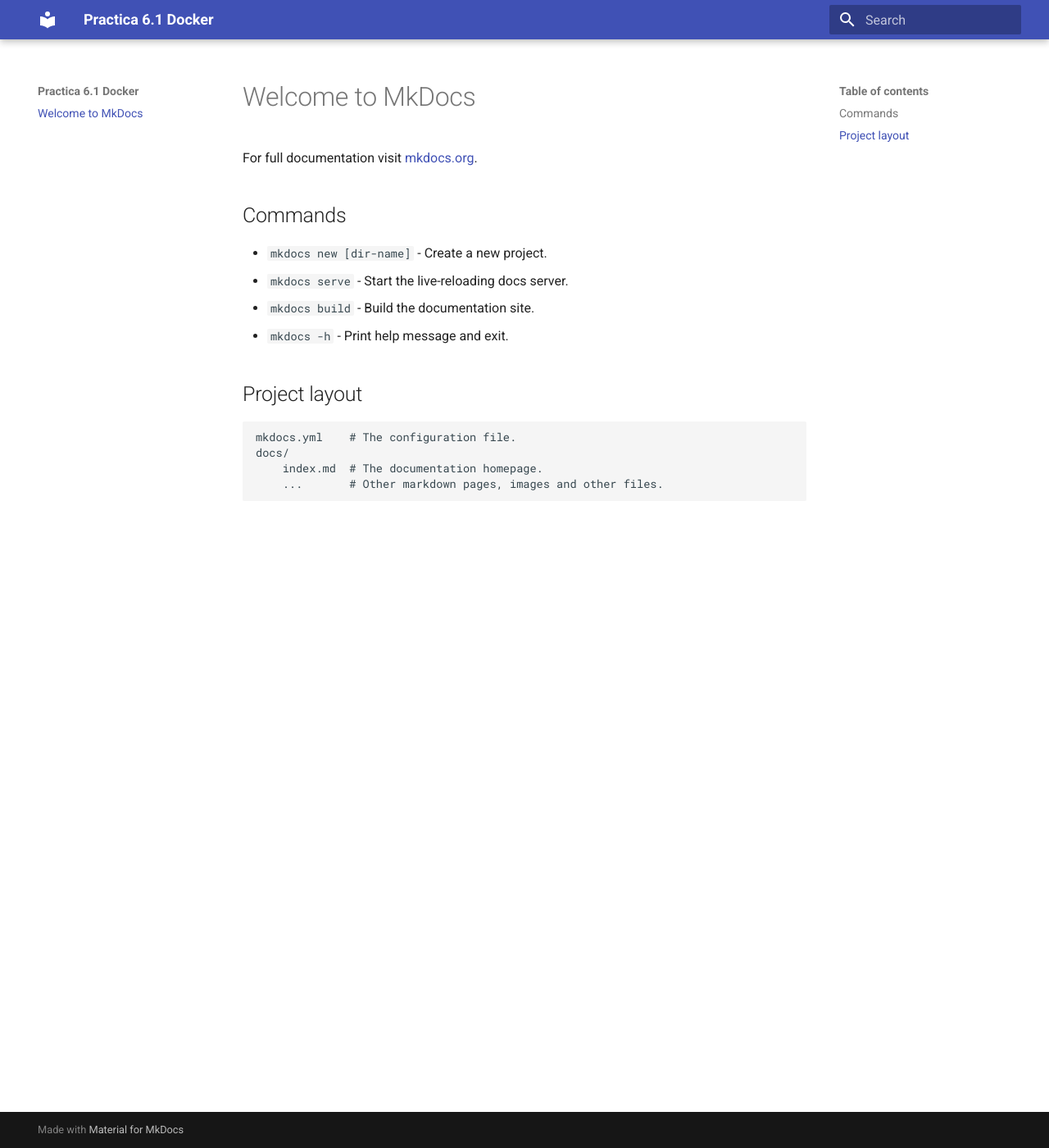
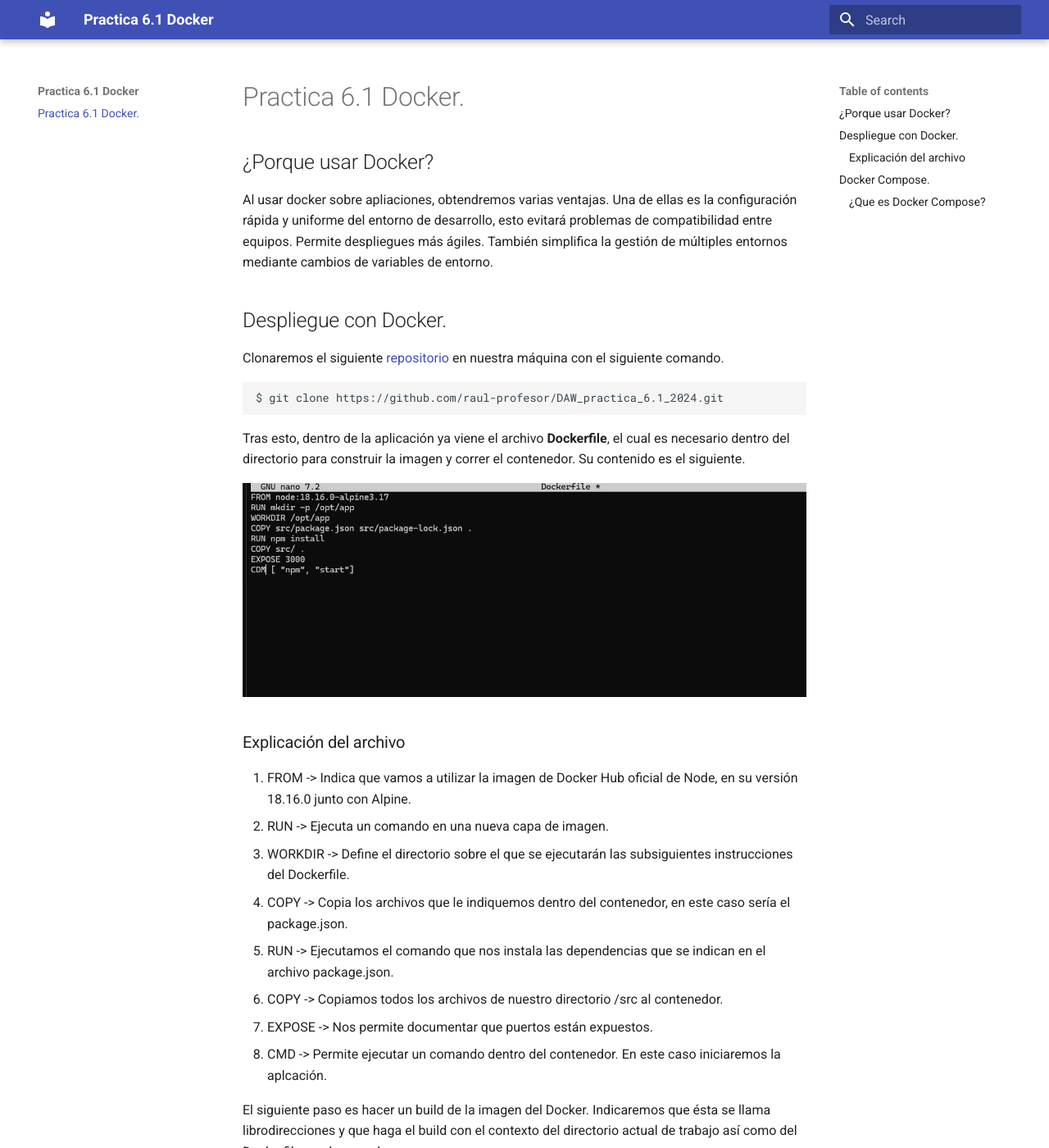
Before and after one commit to a22rucral/practica6.1Docker, an MkDocs documentation site: the page built from docs/index.md, in a window 1280 px wide and 1400 px high. Shown: the whole window at 82% size. Built offline with MkDocs 1.6.1 and Material for MkDocs 9.7.7, drawn with Linux system fonts in a browser that asks for light colours; some of the changed text lies outside the part shown.

Commit message:
subida total

````diff
--- a/docs/index.md
+++ b/docs/index.md
@@ -1,17 +1,65 @@
-# Welcome to MkDocs
+# Practica 6.1 Docker.
+## ¿Porque usar Docker?
+Al usar docker sobre apliaciones, obtendremos varias ventajas. Una de ellas es la configuración rápida y uniforme del entorno de desarrollo, esto evitará problemas de compatibilidad entre equipos. Permite despliegues más ágiles. También simplifica la gestión de múltiples entornos mediante cambios de variables de entorno.
 
-For full documentation visit [mkdocs.org](https://www.mkdocs.org).
+## Despliegue con Docker.
+Clonaremos el siguiente [repositorio](https://github.com/raul-profesor/DAW_practica_6.1_2024.git) en nuestra máquina con el siguiente comando.
+```console
+$ git clone https://github.com/raul-profesor/DAW_practica_6.1_2024.git
+```
 
-## Commands
+Tras esto, dentro de la aplicación ya viene el archivo **Dockerfile**, el cual es necesario dentro del directorio para construir la imagen y correr el contenedor. Su contenido es el siguiente.
 
-* `mkdocs new [dir-name]` - Create a new project.
-* `mkdocs serve` - Start the live-reloading docs server.
-* `mkdocs build` - Build the documentation site.
-* `mkdocs -h` - Print help message and exit.
+![Imagen](./assets/01archivoDockerFile.png)
 
-## Project layout
+### Explicación del archivo
+1. FROM -> Indica que vamos a utilizar la imagen de Docker Hub oficial de Node, en su versión 18.16.0 junto con Alpine.
+2. RUN -> Ejecuta un comando en una nueva capa de imagen.
+3. WORKDIR -> Define el directorio sobre el que se ejecutarán las subsiguientes instrucciones del Dockerfile.
+4. COPY -> Copia los archivos que le indiquemos dentro del contenedor, en este caso sería el package.json.
+5. RUN -> Ejecutamos el comando que nos instala las dependencias que se indican en el archivo package.json.
+6. COPY -> Copiamos todos los archivos de nuestro directorio /src al contenedor.
+7. EXPOSE -> Nos permite documentar que puertos están expuestos.
+8. CMD -> Permite ejecutar un comando dentro del contenedor. En este caso iniciaremos la aplcación.
 
-    mkdocs.yml    # The configuration file.
-    docs/
-        index.md  # The documentation homepage.
-        ...       # Other markdown pages, images and other files.
+El siguiente paso es hacer un build de la imagen del Docker. Indicaremos que ésta se llama librodirecciones y que haga el build con el contexto del directorio actual de trabajo así como del Dockerfile que hay en el
+
+![Imagen](./assets/02DockerBuild.png)
+
+Ahora iniciamos el contenedor con nuestra aplicación. Con -p le decimos que escuche conexiones entrantes de cualquier máquina en el puerto 3000 de nuestra máquina anfitrión. Con la opción -d lo haremos correr en modo demonio en el background:
+
+![Imagen](./assets/03DockerRun.png)
+
+![Imagen](./assets/04ComprobacionLocalhost.png)
+
+## Docker Compose.
+### ¿Que es Docker Compose?
+Es una herramienta que permite definir y administrar varios contenedores de Docker en un solo archivo YAML. Facilita la ejecución de aplicaciones que dependen de varios servicios, como una API con una base de datos.
+
+El siguiente archivo es el YAML del que hemos previamente hablado.
+
+![Imagen](./assets/05DockerCompose.png)
+
+Ahora ejecutaremos el siguiente comando para levantar nuestra infraestructura basada en contenedores:
+
+![Imagen](./assets/06ComposeRun.png)
+
+Este comando creará las tablas necesarias en la base de datos. Y construiremos nuestros contenedores a partir de las imágenes.
+
+![Imagen](./assets/07ComposeUpBuild.png)
+
+Ya construidas las imágenes, podemos levantar los contenedores. Correremos unos test para comprobar que la aplicación funciona correctamente.
+
+
+
+![Imagen](./assets/08DockerPS.png)
+
+
+![Imagen](./assets/09Test.png)
+
+Comprobaciones para comprobar que la aplicación junto con la BBDD funciona correctamente.
+
+![Imagen](./assets/10Api1.png)
+
+
+![Imagen](./assets/11Api2.png)
````
